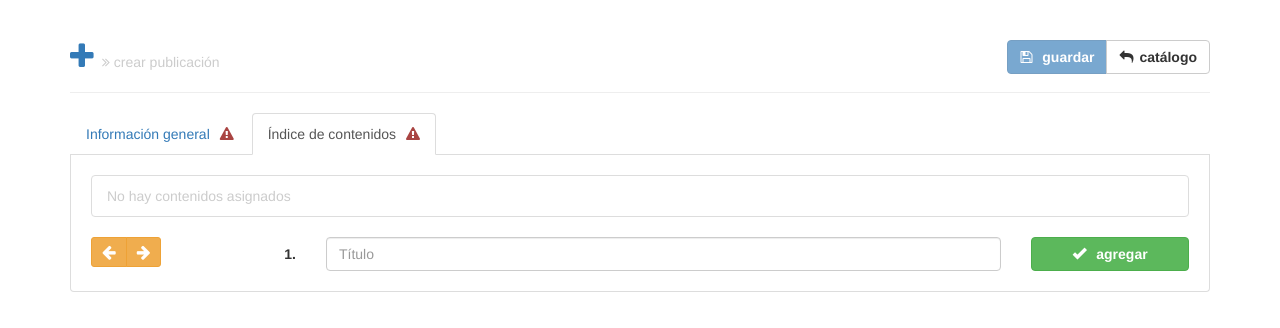
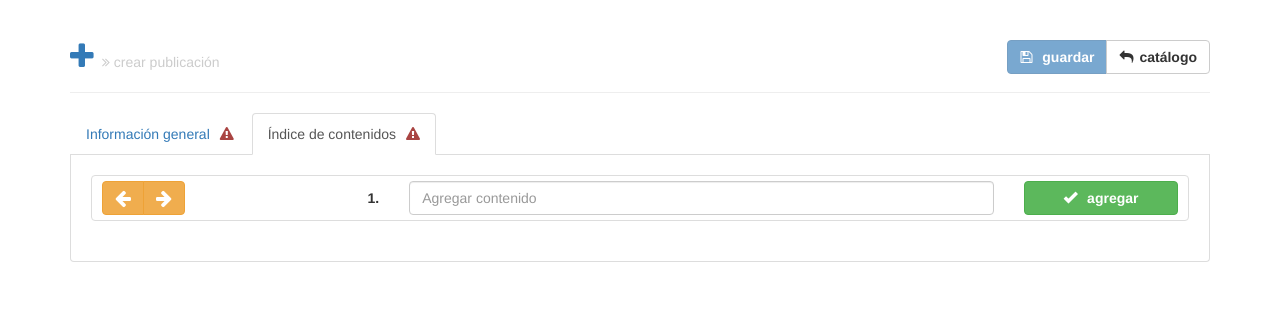
Before and after one commit to RafaPolit/book_editor_toc_generator, a website: page client/index.html at #/books/create in a window 1280 px wide. Drawn offline with nearby package versions, Linux system fonts and the light colour scheme.

Commit message:
Changed the create filed into a row of the added items.

```diff
--- a/client/scripts/books/controllers/create.js
+++ b/client/scripts/books/controllers/create.js
@@ -3,11 +3,11 @@
 angular.module('Books').controller('books_create', function($scope, _) {
 
   $scope.book = { toc: [] };
-  $scope.new_toc_entry = { title: '', order: 1, level: 1, index: [ 1 ] };
+  $scope.new_toc_entry = { content: '', order: 1, level: 1, index: [ 1 ] };
 
   $scope.add_toc_entry = function() {
     $scope.book.toc.push(JSON.parse(JSON.stringify($scope.new_toc_entry)));
-    $scope.new_toc_entry.title = '';
+    $scope.new_toc_entry.content = '';
     $scope.new_toc_entry.order += 1;
     $scope.new_toc_entry.index[$scope.new_toc_entry.index.length-1] += 1;
   };
--- a/client/scripts/books/views/create.html
+++ b/client/scripts/books/views/create.html
@@ -52,12 +52,14 @@
 
     <div class="row">
       <div class="col-sm-12">
-        <ul class="list-group">
-          <li class="list-group-item">
-            <div class="toc-entry list-entry" ng-repeat="toc_entry in book.toc | orderBy: 'order'">
+        <div class="list-group">
+
+          <div class="list-group-item list-group-item-div list-group-item-div-sm"
+               ng-repeat="toc_entry in book.toc | orderBy: 'order'">
+            <div class="toc-entry list-entry main-link">
               <div class="toc-level-{{toc_entry.level}}">
                 <span class="text-grey">{{ toc_entry.index | formatIndexArray }}.</span>
-                <span class="toc-title">{{ toc_entry.title }}</span>
+                <span class="toc-content">{{ toc_entry.content }}</span>
                 <a href="" class="mini-icon-link in-hidden">
                   <i class="fa fa-pencil text-grey text-hover-success"></i>
                 </a>
@@ -66,33 +68,28 @@
                 </a>
               </div>
             </div>
-            <div ng-if="!book.toc.length">
-              <span class="text-grey">No hay contenidos asignados</span>
-            </div>
-          </li>
-        </ul>
-      </div>
           </div>
 
-    <form role="form" ng-submit="add_toc_entry()">
+          <div class="list-group-item list-group-item-div list-group-item-div-sm">
+            <form role="form" class="main-link" ng-submit="add_toc_entry()">
               <div class="row">
 
                 <div class="col-sm-10">
                   <div class="row">
-            <div class="col-xs-3 text-right">
+                    <div class="col-xs-4 text-right">
                       <div class="btn-group pull-left">
-                <button type="button" class="btn btn-sm btn-warning" ng-click="dedent()">
+                        <button type="button" class="btn btn-warning" ng-click="dedent()">
                           <i class="fa fa-arrow-left fa-lg"></i>
                         </button>
-                <button type="button" class="btn btn-sm btn-warning" ng-click="indent()">
+                        <button type="button" class="btn btn-warning" ng-click="indent()">
                           <i class="fa fa-arrow-right fa-lg"></i>
                         </button>
                       </div>
                       <p class="form-control-static"><b>{{ new_toc_entry.index | formatIndexArray }}.</b></p>
                     </div>
-            <div class="col-xs-9">
-              <input type="text" class="form-control" placeholder="Título"
-                     ng-model="new_toc_entry.title"
+                    <div class="col-xs-8">
+                      <input type="text" class="form-control" placeholder="Agregar contenido"
+                             ng-model="new_toc_entry.content"
                              tab-change-value="new_toc_entry.level"
                              tab-function="indent" shift-tab-function="dedent" required>
                     </div>
@@ -111,6 +108,11 @@
 
               </div>
             </form>
+          </div>
+
+        </ul>
+      </div>
+    </div>
 
   </div>
 
--- a/client/styles/main.css
+++ b/client/styles/main.css
@@ -79,9 +79,16 @@
   padding: 0px;
 }
 
-.list-group-item-div a.main-link {
+.list-group-item-div .main-link {
   display: block;
   padding: 10px 15px;
+}
+
+.list-group-item-div.list-group-item-div-sm .main-link {
+  padding: 5px 10px;
+}
+
+.list-group-item-div a.main-link {
   text-decoration: none;
 }
 
```
Also changed, not shown: client/scripts/books/specs/create_controller_spec.js (+4 -4 lines). Lines whose indentation alone changed are shown as unchanged.
